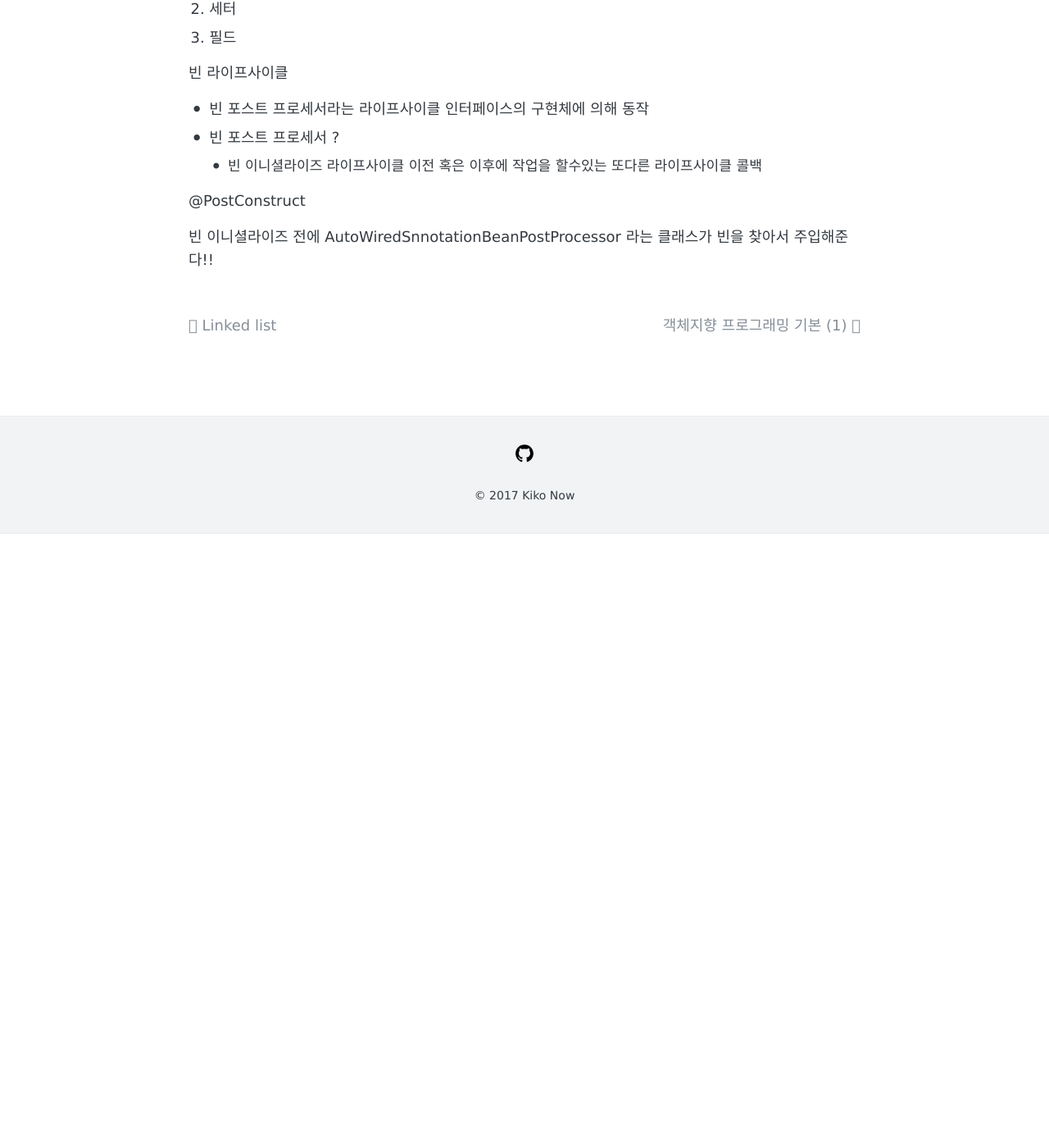
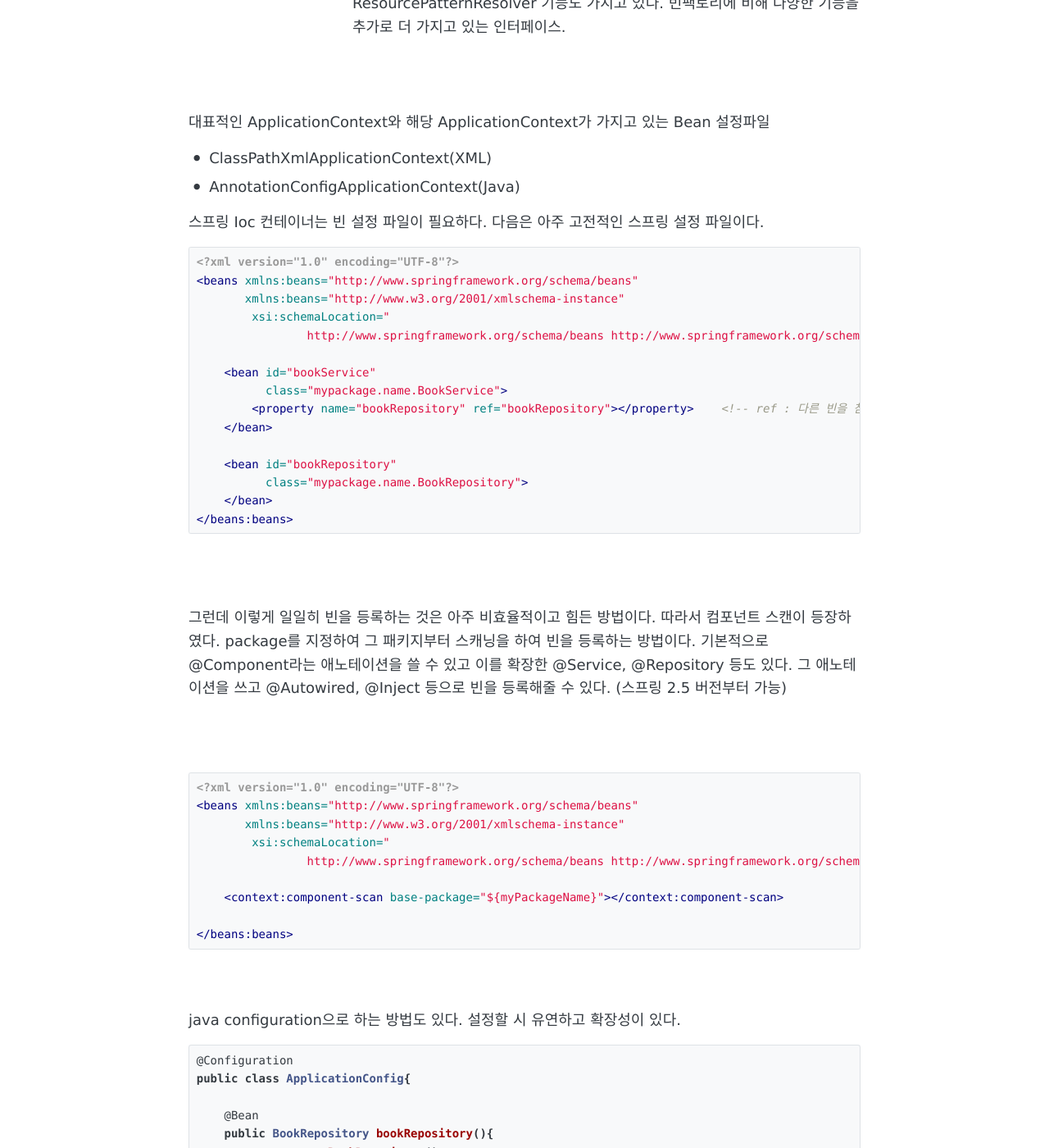
Before and after one commit to ellie1027/hb_9, a Jekyll site: the page built from _posts/2020-10-14-springcore.md, in a window 1280 px wide and 1400 px high, scrolled down 2387 px. Shown: the whole window at 82% size. Built offline with Jekyll 4.4.1, drawn with Linux system fonts in a browser that asks for light colours; comment, search, counter and statistics services are not loaded; before the commit the page ends 3038 px from its top, so only the background shows below that; some of the changed text lies outside the part shown.

Commit message:
포스팅 추가

````diff
--- a/_posts/2020-10-14-springcore.md
+++ b/_posts/2020-10-14-springcore.md
@@ -6,8 +6,10 @@
 ---
 
 **references; Inflearn - 스프링 프레임워크 핵심 기술 (백기선)**
+
 <br>
 <br>
+
 ## 학습 목표
 * 스프링 프레임워크의 핵심 기술 IoC, AOP, PSA를 이해한다.
 * 스프링 프레임워크 IoC 컨테이너의 다양한 기능을 사용할 수 있다.
@@ -16,6 +18,7 @@
 * 그밖에 다양한 스프링 핵심 기술을 이해하고 활용할 수 있다.
 <br>
 <br>
+
 ## 1. Spring IoC 컨테이너와 빈
 
 Inversion of Control
@@ -45,7 +48,14 @@
 스프링 IoC 컨테이너
 : 'Bean'들을 담고 있는 IoC 기능을 가지고 있는 컨테이너.<br>
 
-
+<br>
+<br>
+스프링 IoC 컨테이너의 역할
+* 빈 인스턴스 생성
+* 의존 관계 설정
+* 빈 제공
+<br>
+<br>
 Bean
 : 스프링 IoC 컨테이너가 관리하는 객체.<br>
 
@@ -73,10 +83,13 @@
 <br>
 <br>
 
+그런데 실질적으로 개발자들이 많이 쓰는 것은 BeanFactory를 상속받아 쓰는 ApplicationContext다.
 
+<br>
+<br>
 
-ApplicationContext (BeanFactory를 상속받음)<br>
-IoC의 기능을 가지고 있으면서도, EventPublisher, EnviromentCapable, HierarchicalBeanFactory, ListableBeanFactory, MessageSource(메세지 다국화),
+ApplicationContext
+: IoC의 기능을 가지고 있으면서도, EventPublisher, EnviromentCapable, HierarchicalBeanFactory, ListableBeanFactory, MessageSource(메세지 다국화),
 ResourceLoader(classpath에 있는 특정한 파일, 파일시스템에 있는 파일, 웹에 있는 파일 등을 리소스라고 하는데 이것들을 읽어오는 기능), ResourcePatternResolver 기능도 가지고 있다.
 빈팩토리에 비해 다양한 기능을 추가로 더 가지고 있는 인터페이스.
 
@@ -86,6 +99,109 @@
 대표적인 ApplicationContext와 해당 ApplicationContext가 가지고 있는 Bean 설정파일
 - ClassPathXmlApplicationContext(XML)
 - AnnotationConfigApplicationContext(Java)
+
+스프링 Ioc 컨테이너는 빈 설정 파일이 필요하다. 다음은 아주 고전적인 스프링 설정 파일이다.
+
+```xml
+<?xml version="1.0" encoding="UTF-8"?>
+<beans xmlns:beans="http://www.springframework.org/schema/beans"
+       xmlns:beans="http://www.w3.org/2001/xmlschema-instance"
+	xsi:schemaLocation="
+		http://www.springframework.org/schema/beans http://www.springframework.org/schema/beans/spring-beans-3.0.xsd">
+
+    <bean id="bookService"
+          class="mypackage.name.BookService">
+        <property name="bookRepository" ref="bookRepository"></property>    <!-- ref : 다른 빈을 참조할 때 쓰는 것. 항상 빈의 id가 와야 한다. -->
+    </bean>
+
+    <bean id="bookRepository"
+          class="mypackage.name.BookRepository">
+    </bean>
+</beans:beans>
+```
+<br>
+<br>
+
+그런데 이렇게 일일히 빈을 등록하는 것은 아주 비효율적이고 힘든 방법이다.
+따라서 컴포넌트 스캔이 등장하였다. package를 지정하여 그 패키지부터 스캐닝을 하여 빈을 등록하는 방법이다.
+기본적으로 @Component라는 애노테이션을 쓸 수 있고 이를 확장한 @Service, @Repository 등도 있다.
+그 애노테이션을 쓰고 @Autowired, @Inject 등으로 빈을 등록해줄 수 있다. (스프링 2.5 버전부터 가능)
+
+<br>
+<br>
+
+```xml
+<?xml version="1.0" encoding="UTF-8"?>
+<beans xmlns:beans="http://www.springframework.org/schema/beans"
+       xmlns:beans="http://www.w3.org/2001/xmlschema-instance"
+	xsi:schemaLocation="
+		http://www.springframework.org/schema/beans http://www.springframework.org/schema/beans/spring-beans-3.0.xsd">
+
+    <context:component-scan base-package="${myPackageName}"></context:component-scan>
+
+</beans:beans>
+```
+
+<br>
+<br>
+java configuration으로 하는 방법도 있다. 설정할 시 유연하고 확장성이 있다.
+
+```java
+@Configuration
+public class ApplicationConfig{
+
+    @Bean
+    public BookRepository bookRepository(){
+        return new BookRepository();
+    }
+
+    @Bean
+    public BookService bookService(){
+        //의존성 주입
+        BookService bookService = new BookService();
+        bookService.setBookRepository(bookRepository());
+        return bookService;
+    }
+
+}
+
+public class DemoApplication(){
+
+    public static void main(String[] args){
+        ApplicationContext context =
+            new AnnotationConfigApplicationContext(ApplicationConfig.class);
+        //ApplicationConfig.class 파일을 자바 설정 파일로 사용하겠다는 의미
+    }
+}
+```
+
+```java
+@Configuration
+@ComponentScan(basePackageClasses = DemoApplication.class) //이 클래스가 위치한 곳부터 컴포넌트 스캐닝을 하라는 뜻. 좀 더 type-safe한 방법.
+public class ApplicationConfig{
+
+    @Bean
+    public BookRepository bookRepository(){
+        return new BookRepository();
+    }
+
+    @Bean
+    public BookService bookService(){
+        //의존성 주입
+        BookService bookService = new BookService();
+        bookService.setBookRepository(bookRepository());
+        return bookService;
+    }
+
+}
+
+@SpringBootApplication
+//스프링 부트를 사용할 시, 이 애노테이션을 붙이면 ApplicationContext를 새로 생성할 필요가 없다. ApplicationConfig 파일을 만들 필요도 없다. 이 파일 자체가 설정 파일이기 때문이다.
+public class DemoApplication(){
+    public static void main(String[] args){
+    }
+}
+```
 
 @Autowired
 
````
